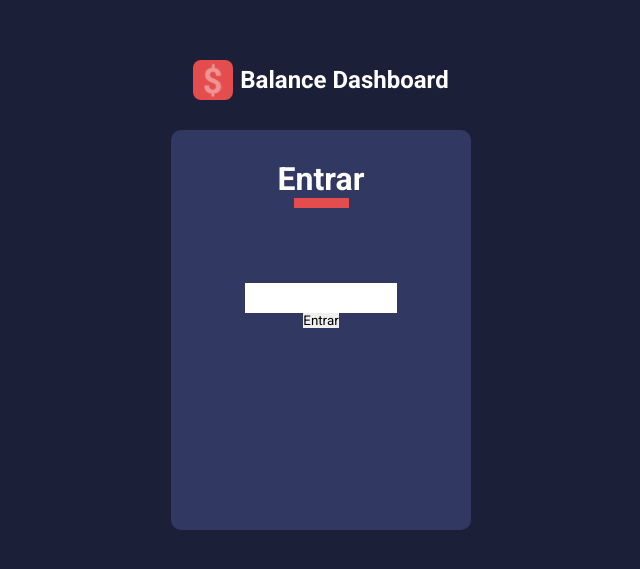
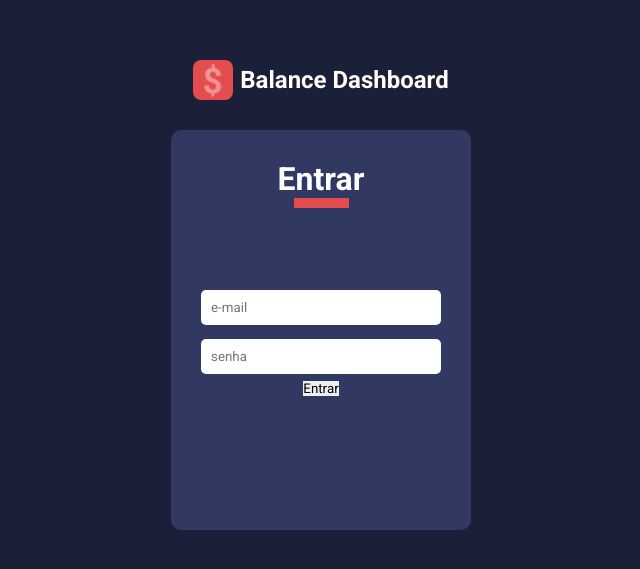
Before and after one commit to dansousa09/balance-dashboard, a React (Create React App) app: page / in a window 1280 px wide. Shown: the part 105-674 px from the top of the page, without its empty margins (319-959 px from the left). Built offline with nearby package versions, Linux system fonts and the light colour scheme.

Commit message:
refactor(sign in form): add a Input Element as a Functinal Component

```diff
--- /dev/null
+++ b/src/components/Input/index.tsx
@@ -0,0 +1,13 @@
+import React, { InputHTMLAttributes } from 'react';
+
+import * as C from './styles';
+
+interface IInputProps extends InputHTMLAttributes<HTMLInputElement> { }
+
+const Input: React.FC<IInputProps> = ({ ...rest }) => {
+    return (
+        <C.Container {...rest} />
+    );
+}
+
+export default Input;
--- /dev/null
+++ b/src/components/Input/styles.ts
@@ -0,0 +1,9 @@
+import styled from 'styled-components';
+
+export const Container = styled.input`
+  width: 100%;
+  margin: 7px 0;
+  padding: 10px;
+  border-radius: 5px;
+
+`;
--- a/src/pages/signin/index.tsx
+++ b/src/pages/signin/index.tsx
@@ -1,5 +1,6 @@
 import React from 'react';
 import logoImg from '../../assets/logo.svg'
+import Input from '../../components/Input';
 
 import * as C from './styles';
 
@@ -11,10 +12,10 @@
         <h2>Balance Dashboard</h2>
       </C.Logo>
 
-      <C.Form>
+      <C.Form onSubmit={() => { }}>
         <C.FormTitle>Entrar</C.FormTitle>
-        <input type="text" />
-        <input type="text" />
+        <Input required type="email" placeholder="e-mail" />
+        <Input required type="password" placeholder="senha" />
         <button type="submit">Entrar</button>
       </C.Form>
     </C.Container>
```
